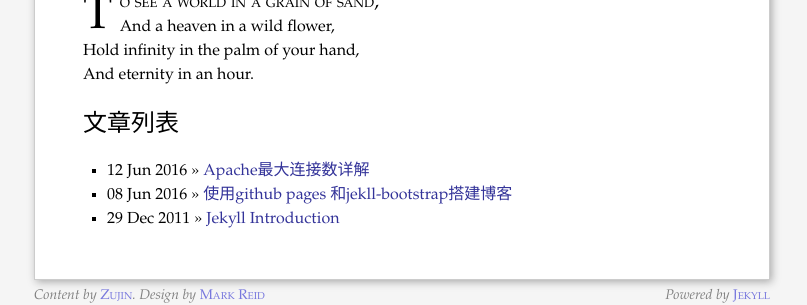
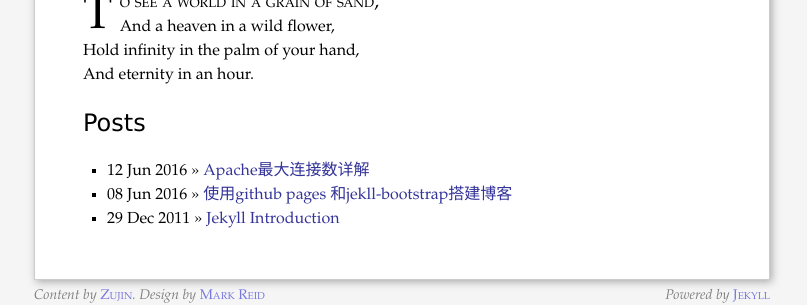
Before and after one commit to yuzujin/yuzujin.github.com, a Jekyll site: the page built from index.md, in a window 1280 px wide. Shown: the part 152-457 px from the top of the page, without its empty margins (238-1045 px from the left). Built offline with Jekyll 4.4.1, drawn with Linux system fonts in a browser that asks for light colours.

Commit message:
文章列表改为posts

```diff
--- a/index.md
+++ b/index.md
@@ -11,7 +11,7 @@ Hold infinity in the palm of your hand,
 And eternity in an hour.
 
 
-### 文章列表
+### Posts
 
 <ul class="posts">
   {% for post in site.posts %}
```
